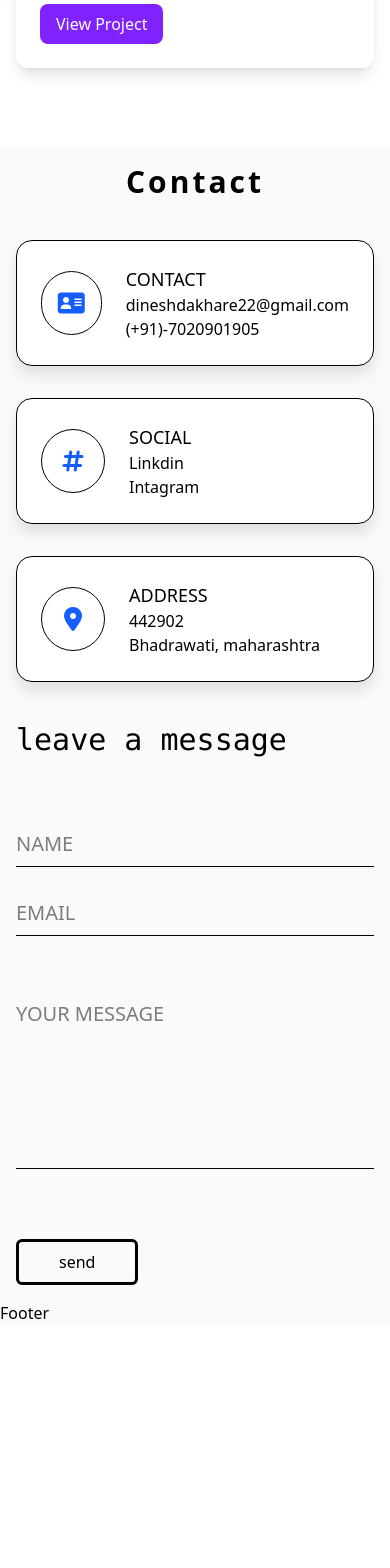
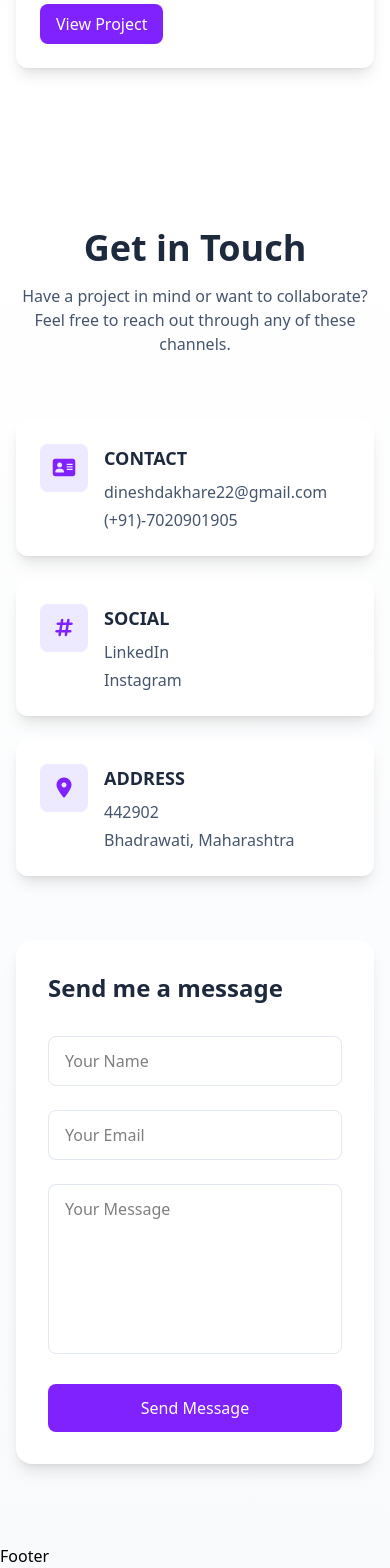
Before and after one commit to Dinesh-Dakhare/portfolio, a React (Vite) app: page / in a window 390 px wide. Shown: the part 4935-6503 px from the top of the page. Before the commit the page ends 6260 px from the top, so only its background shows below. Built offline with nearby package versions, Linux system fonts and the light colour scheme.

Commit message:
Update Contact component with modern design

```diff
--- a/src/component/Contact.jsx
+++ b/src/component/Contact.jsx
@@ -2,125 +2,133 @@ import React from "react";
 import { useGSAP } from "@gsap/react";
 import gsap from "gsap";
 import { ScrollTrigger } from "gsap/ScrollTrigger";
-const Contact = () => {
-  useGSAP(function () {
-    gsap.to(".box", {
-      scrollTrigger: {
-        trigger: ".box",
-        start: "top center",
-        toggleActions: "play none none none",
-      },
-      opacity: 1,
-      duration: 2,
-      delay: 0.3,
-    });
-  });
-  useGSAP(function () {
-    gsap.to(".box1", {
-      scrollTrigger: {
-        trigger: ".box1",
-        start: "top center",
 
-        toggleActions: "play none none none",
-      },
-      opacity: 1,
-      duration: 2,
-      delay: 0.3,
-    });
-  });
-  useGSAP(function () {
-    gsap.to(".box2", {
-      scrollTrigger: {
-        trigger: ".box2",
-        start: "top center",
-
-        toggleActions: "play none none none",
-      },
-      opacity: 1,
-      duration: 2,
-      delay: 0.3,
-    });
-  });
+const ContactCard = ({ icon, title, items }) => {
   return (
-    <section className=" p-4 min-md:px-[2rem] min-lg:p-6 space-y-10 min-lg:px-[9rem] min-lg:pt-[10rem] min-lg:pb-[10rem]">
-      <h1 className=" text-3xl box min-md:text-4xl min-md:pb-13 opacity-0 font-bold min-lg:text-8xl min-lg:pb-36 text-center tracking-widest">
-        Contact
-      </h1>
-    <div className="maindiv space-y-8">
-        <div className=" flex  items-center gap-6 border-1 p-6 rounded-2xl bg-white drop-shadow-xl hover:scale-105">
-        <div className="border-1 rounded-full  box-border size-16 flex items-center justify-center ">
-       <i className="fa-solid fa-address-card text-2xl text-blue-600"></i>
+    <div className="bg-white rounded-xl p-6 shadow-lg hover:shadow-xl transform hover:-translate-y-1 transition-all duration-300">
+      <div className="flex items-start gap-4">
+        <div className="flex-shrink-0">
+          <div className="w-12 h-12 flex items-center justify-center bg-violet-100 rounded-lg">
+            <i className={`${icon} text-xl text-violet-600`}></i>
+          </div>
         </div>
         <div>
-          <h1 className="text-lg font-medium">CONTACT</h1>
-       <div >
-           <h2>dineshdakhare22@gmail.com</h2>
-          <h2>(+91)-7020901905</h2>
-       </div>
-        </div>
-      </div>
-        <div className="maindiv flex  items-center gap-6 border-1 p-6 rounded-2xl bg-white drop-shadow-xl hover:scale-105">
-        <div className="border-1 rounded-full  box-border size-16 flex items-center justify-center ">
-
-       <i className="fa-solid fa-hashtag text-2xl text-blue-600"></i>
-        </div>
-        <div>
-          <h1 className="text-lg font-medium">SOCIAL</h1>
-       <div >
-           <h2>Linkdin</h2>
-           <h2>Intagram</h2>
-
-       </div>
-        </div>
-      </div>
-        <div className="maindiv flex  items-center gap-6 border-1 p-6 rounded-2xl bg-white drop-shadow-xl hover:scale-105">
-        <div className="border-1 rounded-full  box-border size-16 flex items-center justify-center ">
-
-       <i className="fa-solid fa-location-dot text-2xl text-blue-600"></i>
-        </div>
-        <div>
-          <h1 className="text-lg font-medium">ADDRESS</h1>
-       <div >
-           <h2>442902</h2>
-             <h3>Bhadrawati, maharashtra</h3>
-
+          <h3 className="text-lg font-semibold text-slate-800 mb-2">{title}</h3>
+          <div className="space-y-1">
+            {items.map((item, index) => (
+              <p key={index} className="text-slate-600">{item}</p>
+            ))}
           </div>
         </div>
       </div>
     </div>
+  );
+};
 
-      <form
-        action=""
-        className="space-y-16 min-lg:pt-[5rem] min-lg:w-[65%] min-lg:space-y-[5rem] min-lg:pb-[5rem] "
-      >
-        <h1 className="font-mono text-3xl min-lg:text-5xl min-lg:pb-10">
-          leave a message
-        </h1>
+const Contact = () => {
+  gsap.registerPlugin(ScrollTrigger);
 
-        <div className="space-y-6 min-lg:flex gap-10 min-lg:pb-20">
+  useGSAP(() => {
+    gsap.from(".contact-card", {
+      scrollTrigger: {
+        trigger: ".contact-section",
+        start: "top center",
+        toggleActions: "play none none none",
+      },
+      y: 50,
+      opacity: 0,
+      duration: 0.6,
+      stagger: 0.2,
+    });
+
+    gsap.from(".contact-form", {
+      scrollTrigger: {
+        trigger: ".contact-form",
+        start: "top center",
+        toggleActions: "play none none none",
+      },
+      y: 50,
+      opacity: 0,
+      duration: 0.8,
+      delay: 0.4,
+    });
+  });
+
+  const contactInfo = [
+    {
+      icon: "fa-solid fa-address-card",
+      title: "CONTACT",
+      items: ["dineshdakhare22@gmail.com", "(+91)-7020901905"]
+    },
+    {
+      icon: "fa-solid fa-hashtag",
+      title: "SOCIAL",
+      items: ["LinkedIn", "Instagram"]
+    },
+    {
+      icon: "fa-solid fa-location-dot",
+      title: "ADDRESS",
+      items: ["442902", "Bhadrawati, Maharashtra"]
+    }
+  ];
+
+  return (
+    <section className="contact-section py-20 px-4 bg-gradient-to-b from-white to-slate-50">
+      <div className="max-w-7xl mx-auto">
+        <div className="text-center mb-16">
+          <h2 className="text-4xl md:text-6xl font-bold text-slate-800 mb-4">
+            Get in Touch
+          </h2>
+          <p className="text-slate-600 max-w-2xl mx-auto">
+            Have a project in mind or want to collaborate? Feel free to reach out through any of these channels.
+          </p>
+        </div>
+
+        <div className="grid md:grid-cols-3 gap-6 mb-16">
+          {contactInfo.map((info, index) => (
+            <div key={index} className="contact-card">
+              <ContactCard {...info} />
+            </div>
+          ))}
+        </div>
+
+        <div className="contact-form max-w-2xl mx-auto bg-white rounded-2xl shadow-lg p-8">
+          <h3 className="text-2xl font-semibold text-slate-800 mb-8">
+            Send me a message
+          </h3>
+          <form className="space-y-6">
+            <div className="grid md:grid-cols-2 gap-6">
+              <div>
                 <input
                   type="text"
-            className="w-full border-b-1 border-black py-2 focus:outline-0 text-xl"
-            placeholder="NAME"
+                  placeholder="Your Name"
+                  className="w-full px-4 py-3 rounded-lg border border-slate-200 focus:outline-none focus:border-violet-600 transition-colors duration-200"
                 />
+              </div>
+              <div>
                 <input
                   type="email"
-            className="w-full border-b-1 py-2 focus:outline-0  text-xl"
-            placeholder="EMAIL"
+                  placeholder="Your Email"
+                  className="w-full px-4 py-3 rounded-lg border border-slate-200 focus:outline-none focus:border-violet-600 transition-colors duration-200"
                 />
               </div>
-
+            </div>
+            <div>
               <textarea
-          name=""
-          id=""
-          placeholder="YOUR MESSAGE"
-          className="w-full border-b-1 focus:outline-0 resize-none  text-xl "
-          rows={6}
+                placeholder="Your Message"
+                rows="6"
+                className="w-full px-4 py-3 rounded-lg border border-slate-200 focus:outline-none focus:border-violet-600 transition-colors duration-200 resize-none"
               ></textarea>
-        <button className="hover:scale-105  px-10 py-2 rounded-md border-3 min-lg:text-2xl min-lg:font-semibold min-lg:px-14">
-          send
+            </div>
+            <button
+              type="submit"
+              className="w-full md:w-auto bg-violet-600 text-white px-8 py-3 rounded-lg hover:bg-violet-700 transition-colors duration-200 font-medium"
+            >
+              Send Message
             </button>
           </form>
+        </div>
+      </div>
     </section>
   );
 };
```
Lines whose indentation alone changed are shown as unchanged.
